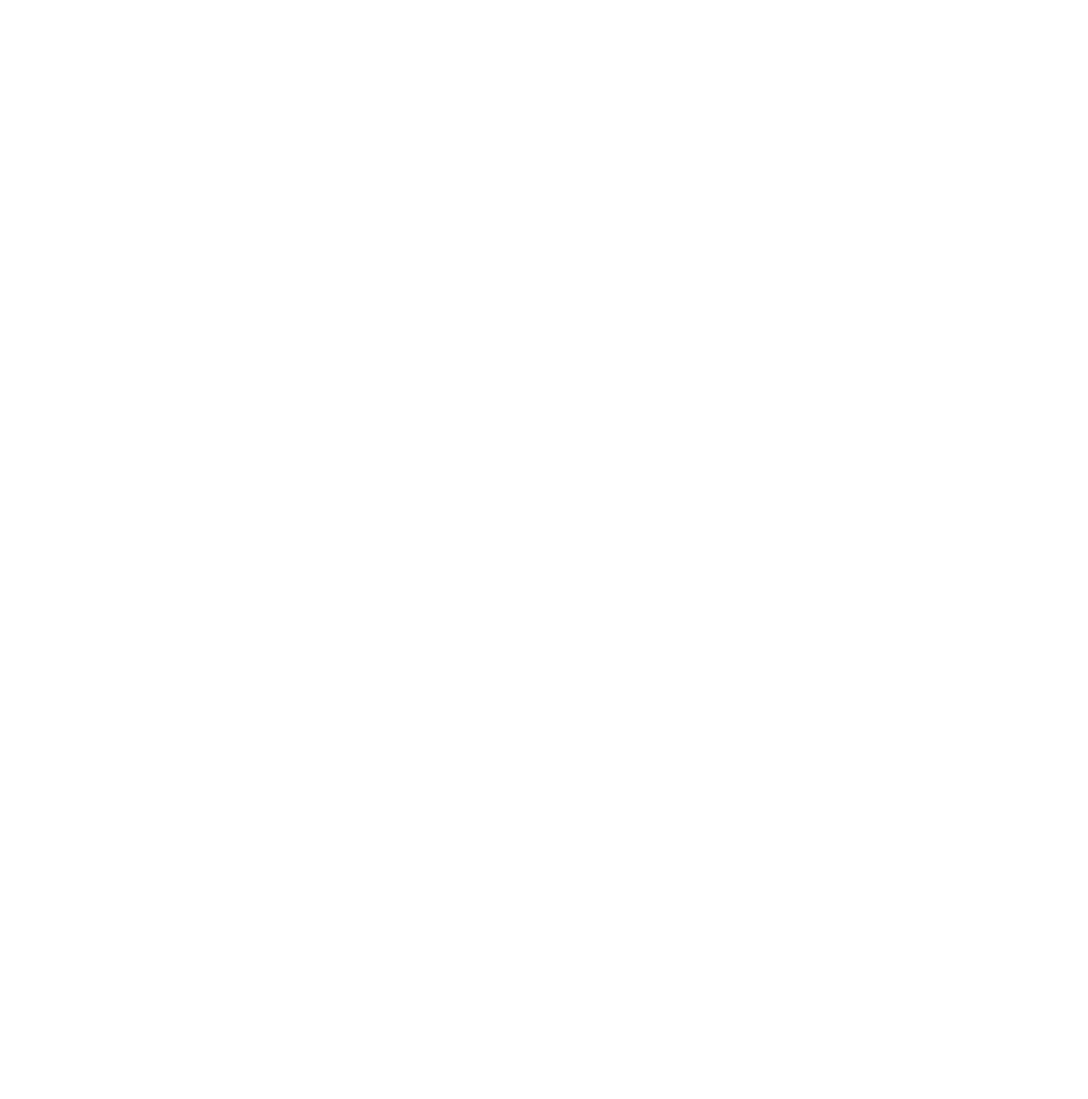
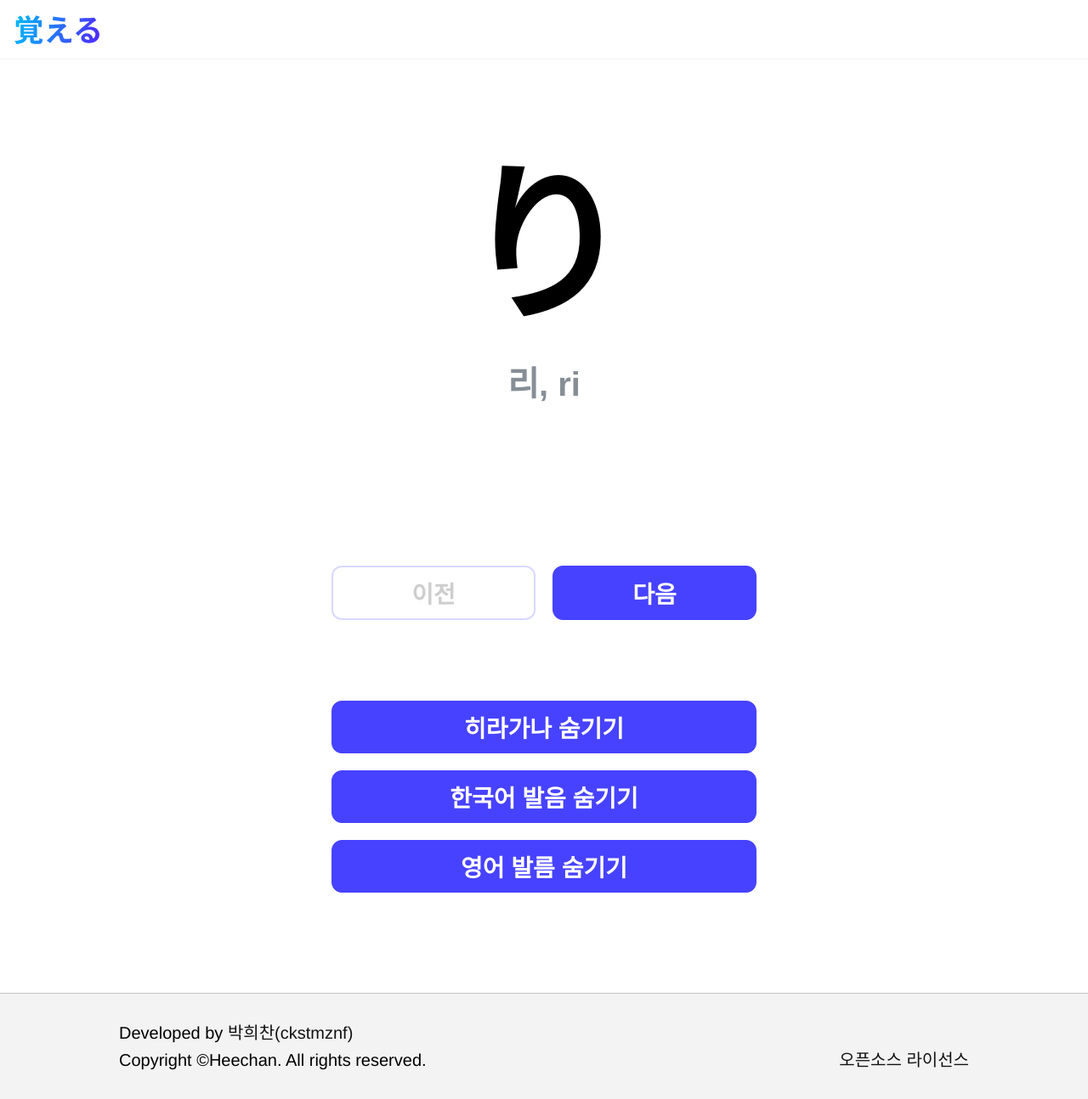
Before and after one commit to kichan05/Hiragana, a Vue app: page /hiragana in a window 1280 px wide. Before the commit this address had no page. Shown: the whole page at 85% size. Before the commit the page ends 800 px from the top, so only its background shows below. Built offline with nearby package versions, Linux system fonts and the light colour scheme; a web font is replaced by a local one.

Commit message:
HiraganaPage

```diff
--- a/src/router/router.js
+++ b/src/router/router.js
@@ -4,6 +4,7 @@
 import QuestionPage from "../views/QuestionWordPage.vue"
 import WordPage from "./../views/WordPage.vue"
 import QuestionHiraganaPage from "./../views/QuestionHiraganePage"
+import HiraganaPage from "@/views/HiraganaPage";
 
 const routes = [
     {
@@ -26,6 +27,11 @@
         name : "word",
         component: WordPage,
     },
+    {
+        path: "/hiragana",
+        name : "hiragana",
+        component: HiraganaPage,
+    },
 ];
 
 const router = createRouter({
--- /dev/null
+++ b/src/views/HiraganaPage.vue
@@ -0,0 +1,142 @@
+<template>
+<div class="page">
+    <Header/>
+
+    <div class="page-content">
+
+        <div class="title">
+
+            <div class="question">{{ isHideHiragana ? '???' : hiraganaData.hiragana }}</div>
+            <div class="pronunciation">
+              {{ isHideMean ? '???' : hiraganaData['pronunciation-ko'] }}, {{ isHideWell ? '???' : hiraganaData['pronunciation-en'] }}
+            </div>
+        </div>
+
+        <div class="button-wrap">
+            <div class="prev-next-wrap">
+                <button @click="prevClick" class="prev only-border" :class="{'enabled-none' : idx === 0, 'none-dragging' : idx == 0}">이전</button>
+                <button @click="nextClick" class="next">다음</button>
+            </div>
+
+            <div class="option-wrap">
+                <button
+                    @click="()=>{isHideHiragana = !isHideHiragana}" :class="{'only-border' : isHideHiragana}">히라가나 숨기기</button>
+              <button
+                  @click="()=>{isHideMean = !isHideMean}" :class="{'only-border' : isHideMean}">한국어 발음 숨기기</button>
+                <button
+                    @click="()=>{isHideWell = !isHideWell}" :class="{'only-border' : isHideWell}">영어 발름 숨기기</button>
+            </div>
+        </div>
+    </div>
+</div>
+  <Footer/>
+</template>
+
+<script>
+import * as util from "./../util/util.js"
+
+import Header from "@/components/Header";
+import Footer from "@/components/Footer";
+import Hiragana from "@/data/hiragana";
+export default {
+    name: "QuestionPage",
+    data() {
+        return {
+            idx: 0,
+            hiraganaDataList: util.shuffle(Hiragana),
+            hiraganaData: {},
+            isHideHiragana : false,
+            isHideWell : false,
+            isHideMean : false,
+        }
+    },
+    components: {
+        Header,
+        Footer,
+    },
+    methods: {
+        setHiragana() {
+            this.hiraganaData = this.hiraganaDataList[this.idx % this.hiraganaDataList.length]
+        },
+        prevClick() {
+            if (this.idx !== 0)
+                this.idx--
+        },
+        nextClick() {
+            // if (this.idx === this.wordDataList.length - 1) this.idx = -1
+            this.idx++
+        }
+    },
+    watch: {
+        idx() {
+            this.setHiragana()
+        }
+    },
+    mounted() {
+        this.setHiragana()
+    },
+}
+</script>
+
+<style scoped>
+
+.page-content {
+    padding : 60px 0;
+
+    display: flex;
+    flex-direction: column;
+    align-items: center;
+}
+
+.title {
+    text-align: center;
+}
+
+.question {
+    font-size: 200px;
+    font-weight: bold;
+}
+
+.pronunciation {
+    color : var(--gray6);
+
+    font-size: 40px;
+    font-weight: bold;
+    text-align: center;
+}
+
+.button-wrap {
+    width : 100%;
+
+    margin-top : 188px;
+
+    display: flex;
+    flex-direction: column;
+    gap : 95px;
+}
+
+.prev-next-wrap {
+    width : 100%;
+
+    display: grid;
+    grid-template-columns: 1fr 1fr;
+    gap : 20px;
+}
+
+.option-wrap {
+    display: flex;
+    flex-direction: column;
+    gap : 20px;
+}
+
+button {
+    font-size: 28px;
+    font-weight: 600;
+}
+
+@media (max-width: 900px) {
+    .question {
+        font-size: 100px;
+    }
+}
+</style>
--- a/src/views/MainPage.vue
+++ b/src/views/MainPage.vue
@@ -36,7 +36,7 @@
                 <span class="bold">히라가나를 맞추기</span>
             </button>
             <button
-                @click="$router.push({name : 'word'})">
+                @click="$router.push({name : 'hiragana'})">
                 <span>히라가나를</span>
                 <span class="bold">하나씩 넘겨 보기</span>
             </button>
```
